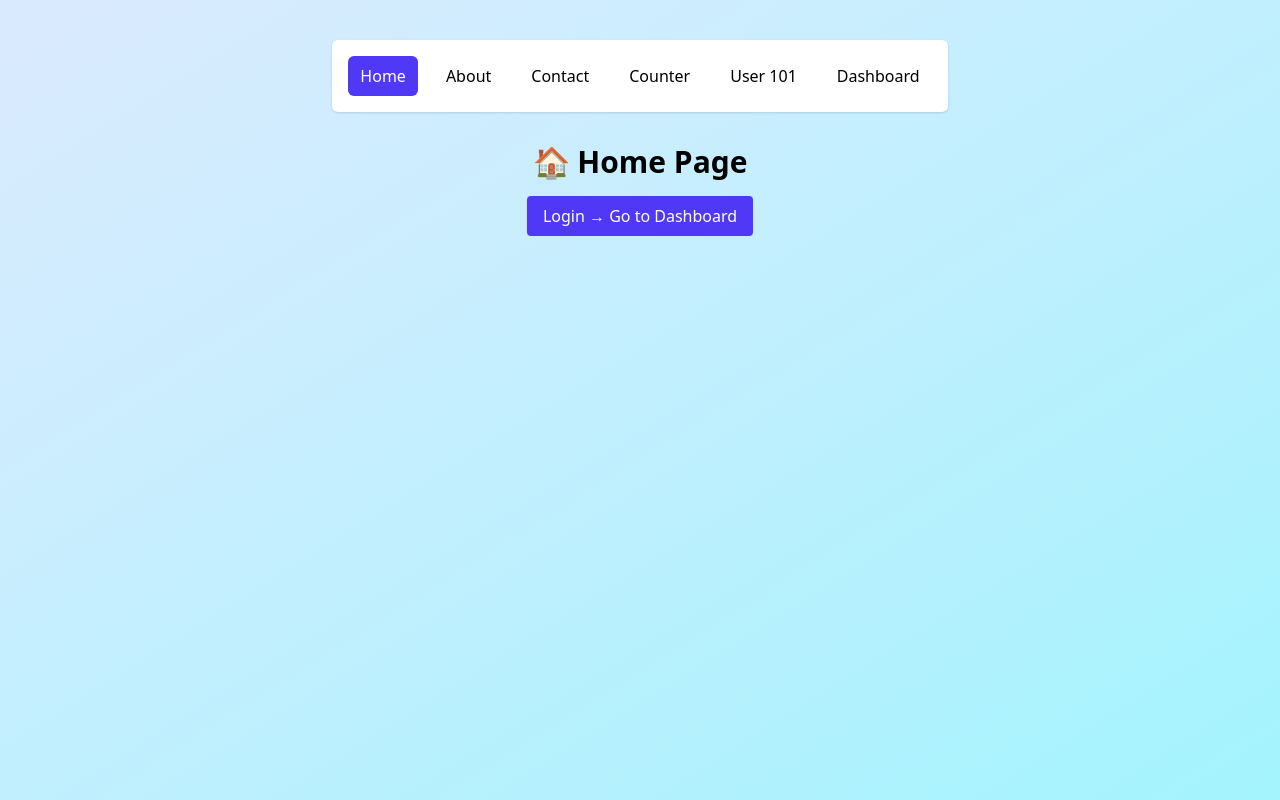
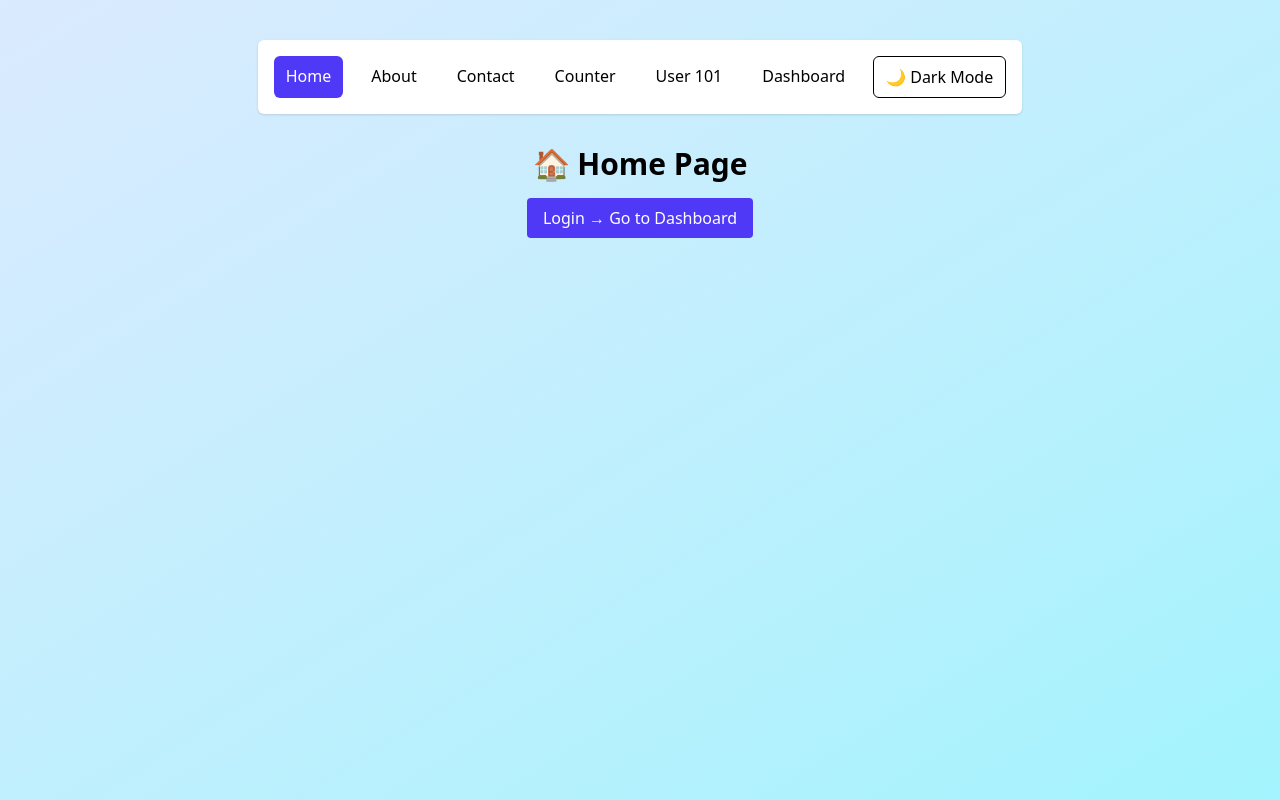
Before and after one commit to singhHariom1/react-from-scratch, a React (Vite) app: page / in a window 1280 px wide. Built offline with nearby package versions, Linux system fonts and the light colour scheme.

Commit message:
Stage 07.3: useContext implemented for Theme toggling (dark/light)

```diff
--- a/src/App.jsx
+++ b/src/App.jsx
@@ -1,4 +1,4 @@
-import { Routes, Route, Link } from "react-router-dom";
+import { Routes, Route } from "react-router-dom";
 import Home from "./pages/Home";
 import About from "./pages/About";
 import Contact from "./pages/Contact";
@@ -8,10 +8,19 @@ import Dashboard from "./pages/Dashboard";
 import PrivateRoute from "./components/PrivateRoute";
 import DashboardLayout from "./layouts/DashboardLayout";
 import UseReducerCounter from "./pages/UseReducerCounter";
+import { useTheme } from "./context/ThemeContext";
 
 function App() {
+  const { isDark } = useTheme();
+
   return (
-    <div className="min-h-screen flex flex-col items-center justify-start p-10 space-y-4 bg-gradient-to-br from-blue-100 to-cyan-200">
+    <div
+      className={`min-h-screen flex flex-col items-center justify-start p-10 space-y-4 transition-colors duration-500 ${
+        isDark
+          ? "bg-gradient-to-br from-gray-900 via-gray-800 to-black text-white"
+          : "bg-gradient-to-br from-blue-100 to-cyan-200 text-black"
+      }`}
+    >
       <Navbar />
 
       <Routes>
@@ -38,7 +47,6 @@ function App() {
           />
         </Route>
 
-        {/* 👇 Fallback route */}
         <Route
           path="*"
           element={<h1 className="text-3xl font-bold">404 - Page Not Found</h1>}
--- a/src/components/Navbar.jsx
+++ b/src/components/Navbar.jsx
@@ -1,15 +1,25 @@
 import { NavLink } from "react-router-dom";
+import { useTheme } from "../context/ThemeContext";
 
-const linkClass =
-  "px-3 py-2 rounded-md transition-all hover:bg-indigo-200 font-medium";
+const baseLinkClass = "px-3 py-2 rounded-md transition-all font-medium";
 
 const Navbar = () => {
+  const { isDark, toggleTheme } = useTheme();
+
+  const navBgClass = isDark
+    ? "bg-gray-800 text-white shadow-md"
+    : "bg-white text-black shadow";
+
+  const activeClass = isDark
+    ? "bg-green-600 text-white"
+    : "bg-indigo-600 text-white";
+
   return (
-    <nav className="flex flex-wrap gap-4 mb-8 bg-white shadow p-4 rounded-md">
+    <nav className={`flex flex-wrap gap-4 mb-8 p-4 rounded-md ${navBgClass}`}>
       <NavLink
         to="/"
         className={({ isActive }) =>
-          isActive ? `${linkClass} bg-indigo-600 text-white` : linkClass
+          isActive ? `${baseLinkClass} ${activeClass}` : baseLinkClass
         }
       >
         Home
@@ -17,7 +27,7 @@ const Navbar = () => {
       <NavLink
         to="/about"
         className={({ isActive }) =>
-          isActive ? `${linkClass} bg-indigo-600 text-white` : linkClass
+          isActive ? `${baseLinkClass} ${activeClass}` : baseLinkClass
         }
       >
         About
@@ -25,7 +35,7 @@ const Navbar = () => {
       <NavLink
         to="/contact"
         className={({ isActive }) =>
-          isActive ? `${linkClass} bg-indigo-600 text-white` : linkClass
+          isActive ? `${baseLinkClass} ${activeClass}` : baseLinkClass
         }
       >
         Contact
@@ -33,7 +43,7 @@ const Navbar = () => {
       <NavLink
         to="/counter"
         className={({ isActive }) =>
-          isActive ? `${linkClass} bg-indigo-600 text-white` : linkClass
+          isActive ? `${baseLinkClass} ${activeClass}` : baseLinkClass
         }
       >
         Counter
@@ -41,7 +51,7 @@ const Navbar = () => {
       <NavLink
         to="/user/101"
         className={({ isActive }) =>
-          isActive ? `${linkClass} bg-green-600 text-white` : linkClass
+          isActive ? `${baseLinkClass} ${activeClass}` : baseLinkClass
         }
       >
         User 101
@@ -49,11 +59,23 @@ const Navbar = () => {
       <NavLink
         to="/dashboard"
         className={({ isActive }) =>
-          isActive ? `${linkClass} bg-green-600 text-white` : linkClass
+          isActive ? `${baseLinkClass} ${activeClass}` : baseLinkClass
         }
       >
         Dashboard
       </NavLink>
+
+      {/* 🌗 Toggle Theme Button */}
+      <button
+        onClick={toggleTheme}
+        className={`ml-auto px-3 py-2 rounded-md border ${
+          isDark
+            ? "border-white text-white hover:bg-white hover:text-black"
+            : "border-black text-black hover:bg-black hover:text-white"
+        } transition-all`}
+      >
+        {isDark ? "🌞 Light Mode" : "🌙 Dark Mode"}
+      </button>
     </nav>
   );
 };
--- /dev/null
+++ b/src/context/ThemeContext.jsx
@@ -0,0 +1,17 @@
+import { createContext, useContext, useState } from "react";
+
+const ThemeContext = createContext();
+
+export const ThemeProvider = ({ children }) => {
+  const [isDark, setIsDark] = useState(false);
+
+  const toggleTheme = () => setIsDark((prev) => !prev);
+
+  return (
+    <ThemeContext.Provider value={{ isDark, toggleTheme }}>
+      {children}
+    </ThemeContext.Provider>
+  );
+};
+
+export const useTheme = () => useContext(ThemeContext);
--- a/src/main.jsx
+++ b/src/main.jsx
@@ -5,12 +5,15 @@ import { BrowserRouter } from "react-router-dom";
 import "./index.css";
 import { AuthProvider } from "./context/AuthContext.jsx";
 import { Toaster } from "react-hot-toast";
+import { ThemeProvider } from "./context/ThemeContext.jsx";
 
 ReactDOM.createRoot(document.getElementById("root")).render(
   <BrowserRouter>
     <AuthProvider>
-      <App />
-      <Toaster position="top-center" toastOptions={{ duration: 2000 }} />
+      <ThemeProvider>
+        <App />
+        <Toaster position="top-center" toastOptions={{ duration: 2000 }} />
+      </ThemeProvider>
     </AuthProvider>
   </BrowserRouter>
 );
```
